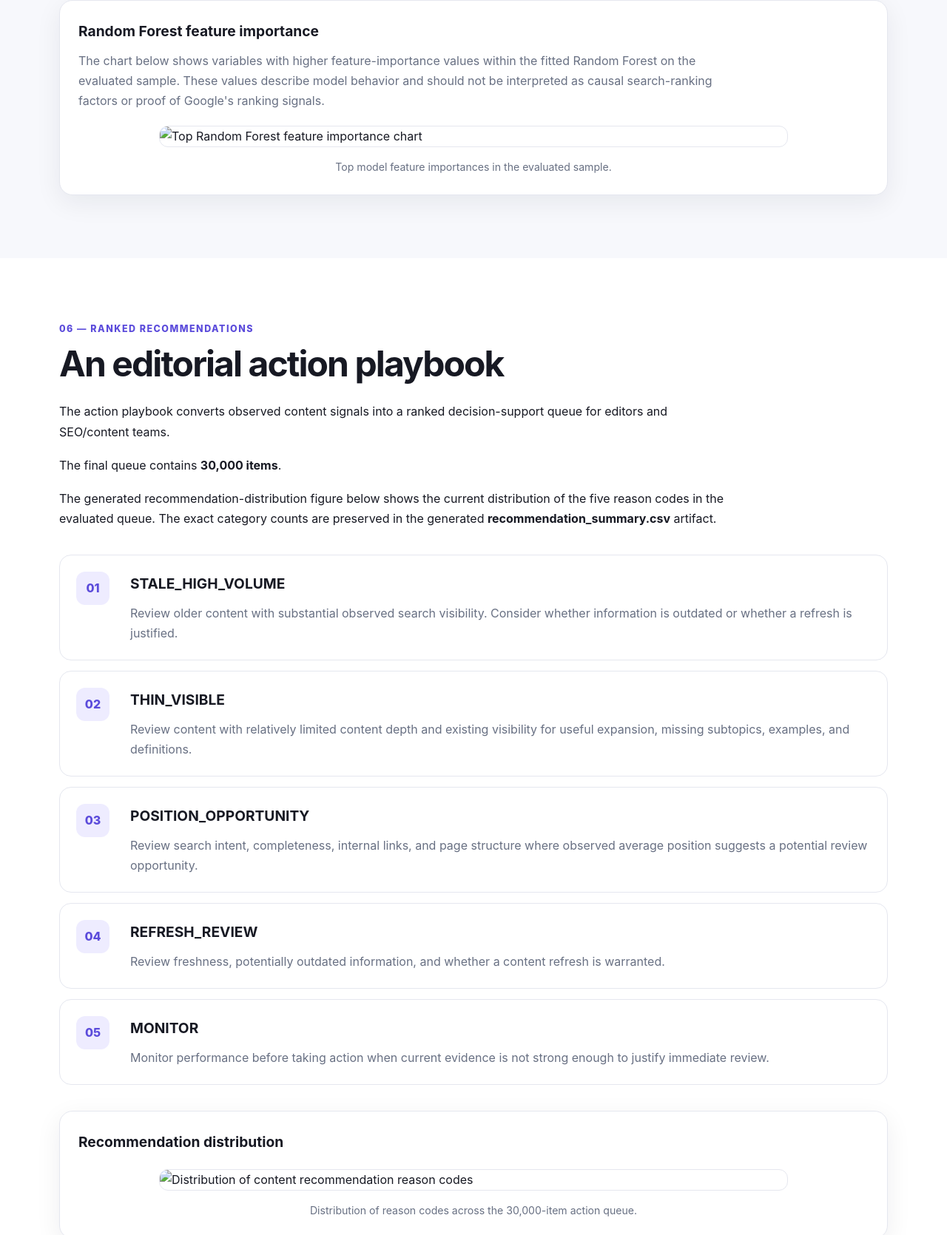
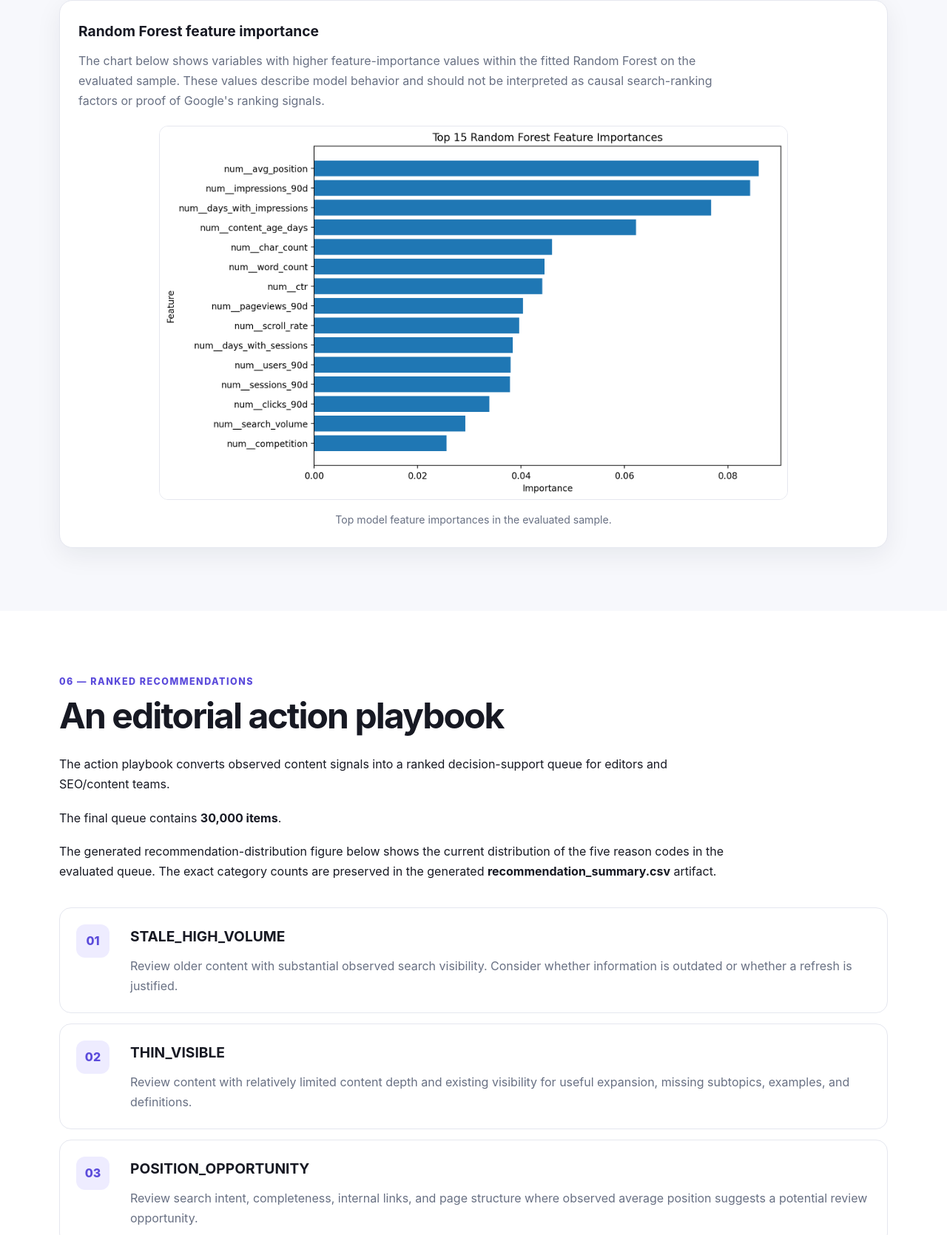
Before and after one commit to Mufsina/sonia-flyrank-ml-internship, a plain HTML site: page index.html in a window 1280 px wide. Shown: the part 6396-8066 px from the top of the page at 74% size. Drawn offline with Linux system fonts and the light colour scheme.

Commit message:
Update index.html

```diff
--- a/index.html
+++ b/index.html
@@ -1179,7 +1179,8 @@
           </p>
 
           <img
-            src="figures/feature_importance.png"
+
+            src="work/notebooks/figures/feature_importance.png"
             alt="Top Random Forest feature importance chart"
             loading="lazy"
           />
@@ -1311,7 +1312,8 @@
           <h3>Recommendation distribution</h3>
 
           <img
-            src="figures/recommendation_distribution.png"
+            src="work/notebooks/figures/recommendation_distribution.png"
+
             alt="Distribution of content recommendation reason codes"
             loading="lazy"
           />
```
